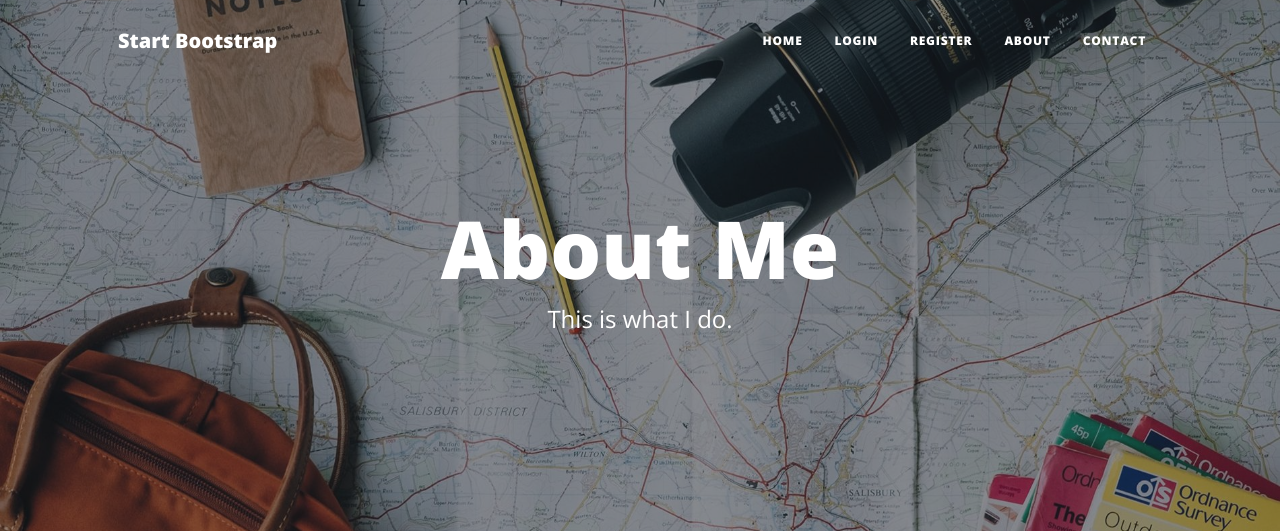
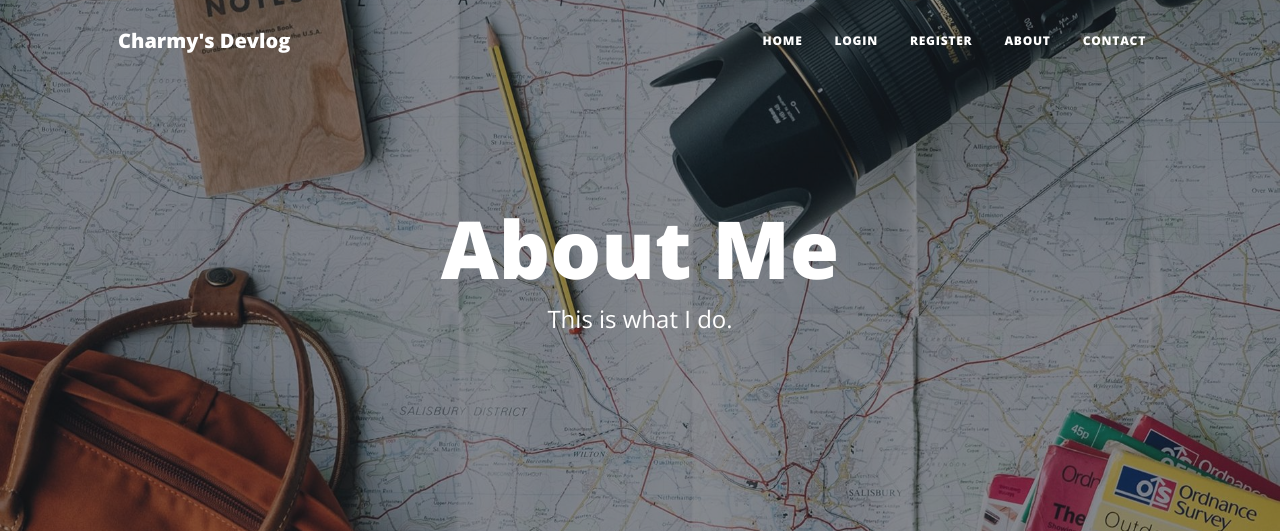
Before and after one commit to charmythedev-debug/Instantblog, a Flask app: page /about in a window 1280 px wide. Shown: the top 531 px of the page. Run offline with Flask 3, Linux system fonts and the light colour scheme; some libraries are stand-ins or nearby versions.

Commit message:
change some html to reflect creator

```diff
--- a/day 69 final blog/templates/header.html
+++ b/day 69 final blog/templates/header.html
@@ -44,7 +44,7 @@
     <!-- Navigation-->
     <nav class="navbar navbar-expand-lg navbar-light" id="mainNav">
       <div class="container px-4 px-lg-5">
-        <a class="navbar-brand" href="/">Start Bootstrap</a>
+        <a class="navbar-brand" href="/">Charmy's Devlog</a>
         <button
           class="navbar-toggler"
           type="button"
```
Also changed, not shown: day 69 final blog/static/assets/img/angela-profile.jpg (deleted), day 69 final blog/static/assets/img/logo.png (added).
